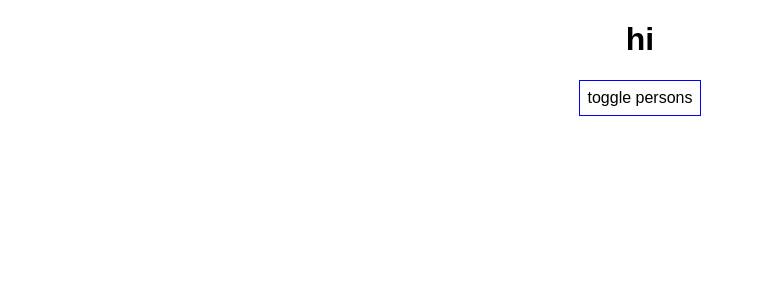
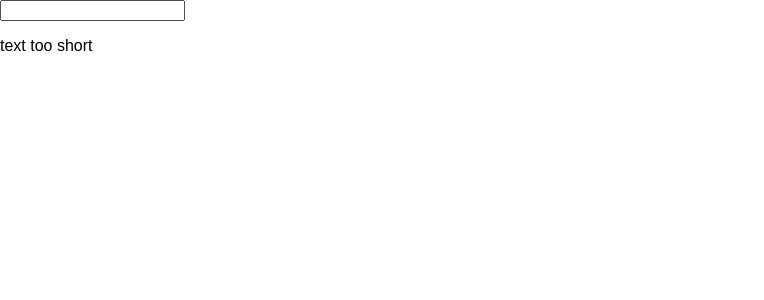
Before and after one commit to dogukanacet/react-app, a React (Create React App) app: page / in a window 1280 px wide. Shown: the top 300 px of the page, without its empty margins (0-764 px from the left). Built offline with nearby package versions, Linux system fonts and the light colour scheme.

Commit message:
no message

```diff
--- a/src/App.js
+++ b/src/App.js
@@ -3,90 +3,140 @@ import React, { Component } from 'react';
 import './App.css';
 
 import Person from './Person/Person'
+import ValidationComponent from './assignment/ValidationComponent/ValidationComponent'
+import CharComponent from './assignment/CharComponent/CharComponent'
 
 class App extends Component {
 
+  // state = ({
+  //   persons: [
+  //     { id: "qwe1", name: "a", age: "1" },
+  //     { id: "qwrdfs2", name: "s", age: "2" },
+  //     { id: "sgfds3", name: "d", age: "3" }
+  //   ],
+  //   showPersons: false,
+  //   otherState: "other value"
+  // })
+
+  // nameChangedHandler = (event, id) => {
+  //   const personIndex = this.state.persons.findIndex(p => {
+  //     return p.id === id
+  //   })
+
+  //   // const person = Object.assign({}, this.state.persons[personIndex])
+  //   const person = { ...this.state.persons[personIndex] }
+
+  //   person.name = event.target.value
+
+  //   const persons = [...this.state.persons]
+  //   persons[personIndex] = person
+
+  //   this.setState({ persons: persons })
+  // }
+
+  // // switchNameHandler = (newName) => {
+  // //   // console.log("clicked")
+  // //   this.setState({
+  // //     persons: [
+  // //       { name: newName, age: "1" },
+  // //       { name: "s2", age: "2" },
+  // //       { name: "d2", age: "3" }
+  // //     ]
+  // //   })
+  // // }
+
+  // deletePersonHandler = (personIndex) => {
+  //   // alternative -  const persons= this.state.persons.slice()
+  //   const persons = [...this.state.persons]
+
+  //   persons.splice(personIndex, 1)
+  //   this.setState({
+  //     persons: persons
+  //   })
+  // }
+
+  // togglePersonsHandler = () => {
+  //   const doesShow = this.state.showPersons
+  //   this.setState({
+  //     showPersons: !doesShow
+  //   })
+  // }
+
+  // render() {
+
+  //   const style = {
+  //     backgroundColor: 'white',
+  //     font: 'inherit',
+  //     border: '1px solid blue',
+  //     padding: '8px',
+  //     cursor: 'pointer',
+  //   }
+
+  //   let persons = null
+
+  //   if (this.state.showPersons) {
+  //     persons = (
+  //       <div>
+  //         {this.state.persons.map((person, index) => {
+  //           return <Person
+  //             click={this.deletePersonHandler.bind(this, index)}
+  //             changed={(event) => this.nameChangedHandler(event, person.id)}
+  //             name={person.name}
+  //             age={person.age}
+  //             key={person.id} />
+  //         })}
+  //       </div>
+  //     )
+  //   }
+
+  //   return (<div className="App">
+  //     <h1> hi </h1> <button style={style}
+  //       onClick={this.togglePersonsHandler} > toggle persons </button> {persons}
+  //   </div>
+  //   );
+  //   // return React.createElement('div', {className: 'App' }, React.createElement('h1', null, 'hi'))
+  // }
+
   state = ({
-    persons: [
-      { name: "a", age: "1" },
-      { name: "s", age: "2" },
-      { name: "d", age: "3" }
-    ],
-    showPersons: false,
-    otherState: "other value"
+    userInput: ""
   })
 
-  nameChangedHandler = (event) => {
+  inputChangedHandler = (event) => {
     this.setState({
-      persons: [
-        { name: "a", age: "1" },
-        { name: event.target.value, age: "2" },
-        { name: "d", age: "3" }
-      ]
+      userInput: event.target.value
     })
   }
 
-  // switchNameHandler = (newName) => {
-  //   // console.log("clicked")
-  //   this.setState({
-  //     persons: [
-  //       { name: newName, age: "1" },
-  //       { name: "s2", age: "2" },
-  //       { name: "d2", age: "3" }
-  //     ]
-  //   })
-  // }
-
-  deletePersonHandler = (personIndex) => {
-    // alternative -  const persons= this.state.persons.slice()
-    const persons = [...this.state.persons]
-
-    persons.splice(personIndex, 1)
+  deleteInputHandler = (index) => {
+    const text = [...this.state.userInput.split('')]
+    text.splice(index, 1)
+    const updatedText = text.join('')
     this.setState({
-      persons: persons
-    })
-  }
-
-  togglePersonsHandler = () => {
-    const doesShow = this.state.showPersons
-    this.setState({
-      showPersons: !doesShow
+      userInput: updatedText
     })
   }
 
   render() {
 
-    const style = {
-      backgroundColor: 'white',
-      font: 'inherit',
-      border: '1px solid blue',
-      padding: '8px',
-      cursor: 'pointer',
-    }
+    const charList = this.state.userInput.split('').map((char, index) => {
+      return <CharComponent
+        key={index}
+        character={char}
+        delete={() => this.deleteInputHandler(index)} />
+    })
 
-    let persons = null
+    return (
+      <div>
+        <input type="text"
+          onChange={this.inputChangedHandler}
+          value={this.state.userInput} />
+        <p>{this.state.userInput}</p>
+        <ValidationComponent inputLength={this.state.userInput.length} />
+        {charList}
+      </div>
+    )
+  }
 
-    if (this.state.showPersons) {
-      persons = (
-        <div>
-          {this.state.persons.map((person, index) => {
-            return <Person click={this.deletePersonHandler.bind(this, index)}
-              changed={this.nameChangedHandler}
-              name={person.name}
-              age={person.age}
-              key={index} />
-          })}
-        </div>
-      )
-    }
-
-    return (<div className="App">
-      <h1> hi </h1> <button style={style}
-        onClick={this.togglePersonsHandler} > toggle persons </button> {persons}
-    </div>
-    );
-    // return React.createElement('div', {className: 'App' }, React.createElement('h1', null, 'hi'))
-  }
 }
 
 export default App;
--- /dev/null
+++ b/src/assignment/CharComponent/CharComponent.js
@@ -0,0 +1,22 @@
+import React from 'react'
+
+
+const char = (props) => {
+
+    const style = {
+        display: " inline-block",
+        padding: "16px",
+        textAlign: "center",
+        margin: " 16px",
+        border: "1px solid black"
+    }
+
+    return (
+        <div onClick={props.delete} style={style} >
+            {props.character}
+        </div>
+
+    )
+}
+
+export default char
--- /dev/null
+++ b/src/assignment/ValidationComponent/ValidationComponent.js
@@ -0,0 +1,18 @@
+import React from 'react'
+
+const validation = (props) => {
+
+    let message = "text too short"
+    if (props.inputLength > 5) {
+        message = "text long enough"
+    }
+
+    return (
+        <div >
+            <p>{message}</p>
+        </div>
+
+    )
+}
+
+export default validation
```
Also changed, not shown: src/assignment/UserInput/UserInput.js (renamed from src/UserInput/UserInput.js), src/assignment/UserOutput/UserOutput.css (renamed from src/UserOutput/UserOutput.css), src/assignment/UserOutput/UserOutput.js (renamed from src/UserOutput/UserOutput.js).
